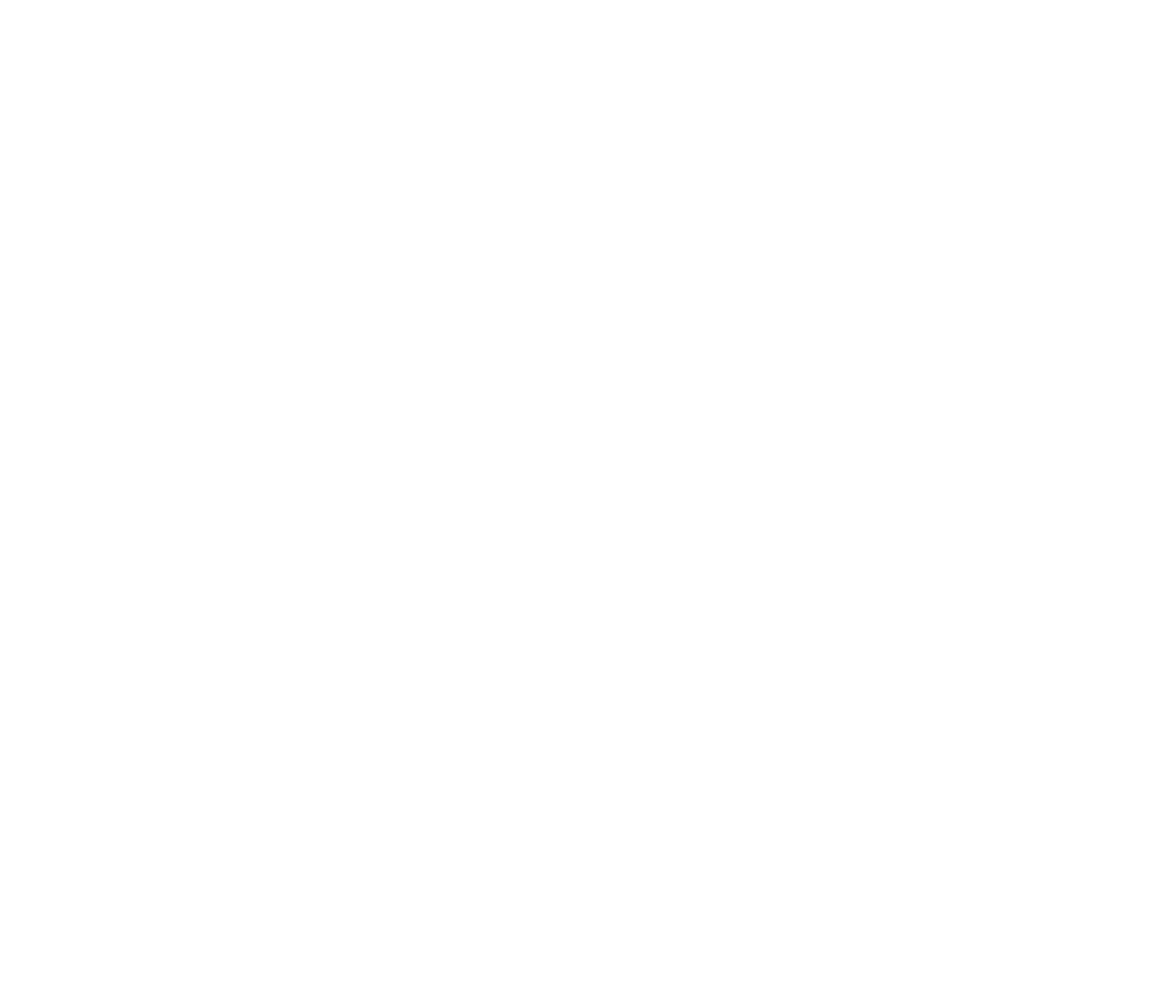
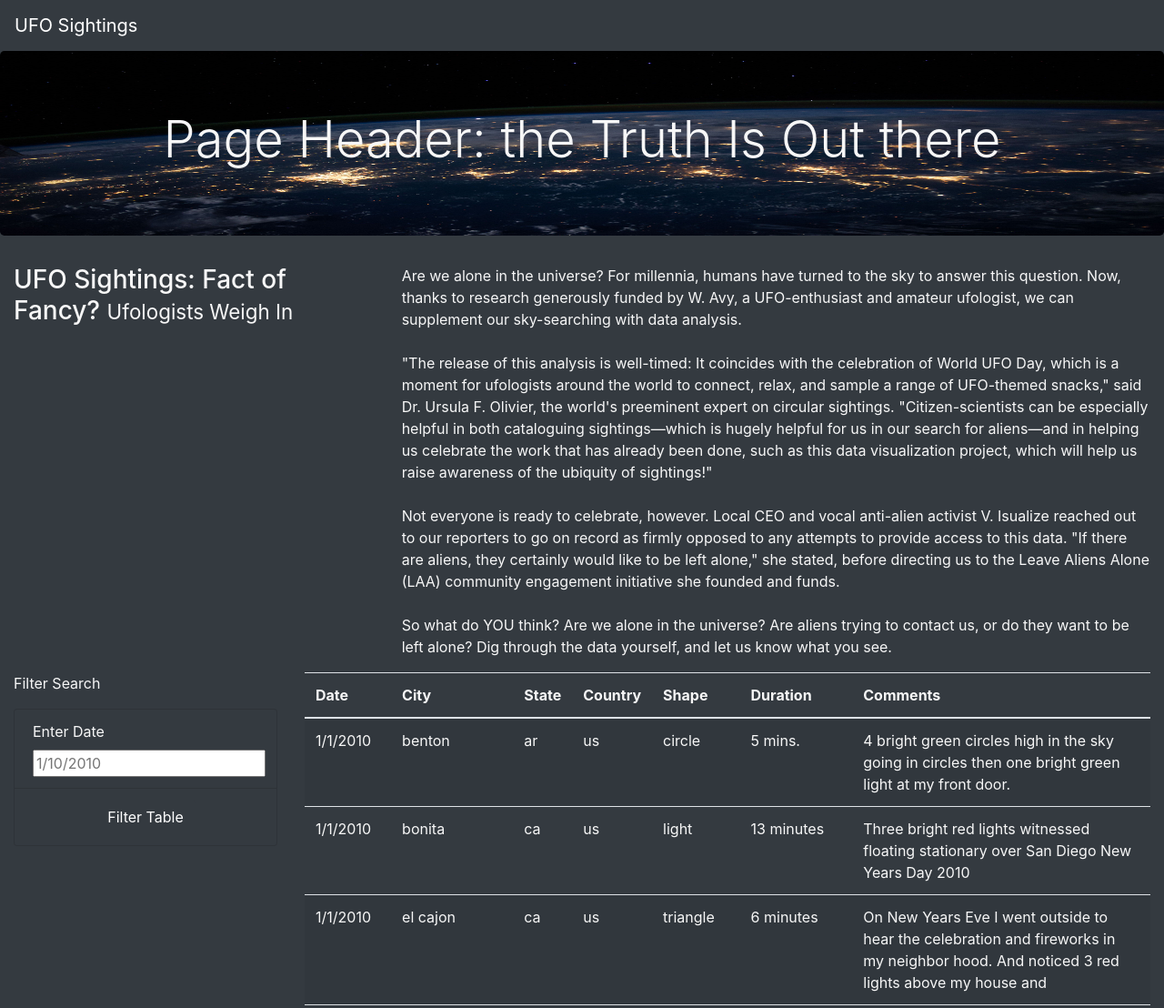
Before and after one commit to bksuro/UFOs, a plain HTML site: page index.html in a window 1280 px wide. Shown: the top 1108 px of the page at 91% size. Before the commit the page ends 800 px from the top, so only its background shows below. Drawn offline with nearby package versions, Linux system fonts and the light colour scheme.

Commit message:
Final page for module

```diff
--- a/index.html
+++ b/index.html
@@ -1 +1,86 @@
-<! -- -->
+<!DOCTYPE html>
+<html lang="en">
+  <head>
+    <meta charset="UTF-8" />
+	<meta name="viewport" content="width=device-width, initial-scale=1.0" />
+    <meta http-equiv="X-UA-Compatible" content="ie=edge" />
+    <title>UFO finder</title>
+	<link
+      rel="stylesheet"
+      href="https://maxcdn.bootstrapcdn.com/bootstrap/4.0.0/css/bootstrap.min.css"
+      integrity="sha384-Gn5384xqQ1aoWXA+058RXPxPg6fy4IWvTNh0E263XmFcJlSAwiGgFAW/dAiS6JXm"
+      crossorigin="anonymous"
+    />
+	<link rel="stylesheet" href="static/css/style.css">
+  </head>
+  <body class="bg-dark">
+    <div class="wrapper">
+		<nav class="navbar navbar-dark bg-dark navbar-expand-lg">
+            <a class="navbar-brand" href="index.html">UFO Sightings</a>
+        </nav>
+
+		<div class="jumbotron">
+		    <h1 class="display-4">Page Header: the Truth Is Out there</h1>
+		</div>
+
+		<div class="container-fluid">
+		    <div class="row">
+			    <div class="col-md-4">
+			        <h3>UFO Sightings: Fact of Fancy? <small>Ufologists Weigh In</small></h3>
+			    </div>
+			    <div class="col-md-8">
+			        <p>
+				    Are we alone in the universe? For millennia, humans have turned to the sky to answer this question. Now, thanks to research generously funded by W. Avy, a UFO-enthusiast and amateur ufologist, we can supplement our sky-searching with data analysis.<br><br>"The release of this analysis is well-timed: It coincides with the celebration of World UFO Day, which is a moment for ufologists around the world to connect, relax, and sample a range of UFO-themed snacks," said Dr. Ursula F. Olivier, the world's preeminent expert on circular sightings. "Citizen-scientists can be especially helpful in both cataloguing sightings—which is hugely helpful for us in our search for aliens—and in helping us celebrate the work that has already been done, such as this data visualization project, which will help us raise awareness of the ubiquity of sightings!"<br><br>Not everyone is ready to celebrate, however. Local CEO and vocal anti-alien activist V. Isualize reached out to our reporters to go on record as firmly opposed to any attempts to provide access to this data. "If there are aliens, they certainly would like to be left alone," she stated, before directing us to the Leave Aliens Alone (LAA) community engagement initiative she founded and funds.<br><br>So what do YOU think? Are we alone in the universe? Are aliens trying to contact us, or do they want to be left alone? Dig through the data yourself, and let us know what you see.
+
+			        </p>
+			    </div>
+		    </div>
+		</div>
+
+		<div class="container-fluid">
+		    <div class="row">
+
+				<div class="col-md-3">
+					<form class="bg-dark" style="font-family: inherit; font-size: 1rem;">
+						<p>Filter Search</p>
+						<ul class="list-group bg-dark" style="font-family: inherit; font-size: 1rem;">
+							<li class="list-group-item bg-dark" style="font-family: inherit; font-size: 1rem;">
+								<label for="date">Enter Date</label>
+								<input type="text" placeholder="1/10/2010" id="datetime" />
+							</li>
+							<li class="list-group-item bg-dark" style="font-family: inherit; font-size: 1rem; text-align: center;">
+								<button id="filter-btn" type="button" class="btn btn-dark" style="font-family: inherit; font-size: 1rem;">
+								    Filter Table
+								</button>
+							</li>
+						</ul>
+					</form>
+				</div>
+
+				<div class="col-md-9">
+					<table class="table table-striped">
+						<thead>
+							<tr>
+							<!-- <th></th> -->
+								<th>Date</th>
+								<th>City</th>
+								<th>State</th>
+								<th>Country</th>
+								<th>Shape</th>
+								<th>Duration</th>
+								<th>Comments</th>
+							</tr>
+						</thead>
+						<tbody></tbody>
+					</table>
+				</div>
+
+			</div>
+		</div>
+
+	</div> <!-- End Wrapper -->
+	<script src="https://cdnjs.cloudflare.com/ajax/libs/d3/4.11.0/d3.js"></script>
+    <script src="static/js/data.js"></script>
+    <script src="static/js/app.js"></script>
+  </body>
+</html>
--- a/static/css/style.css
+++ b/static/css/style.css
@@ -1 +1,10 @@
-css
+body {
+
+  color: #f7f7f7;
+}
+
+.jumbotron {
+  background-image: url("../images/nasa.jpg");
+  background-size: 100% 100%;
+  text-align: center;
+}
```
Also changed, not shown: static/js/ufo_starterCode.js (added, +66 -0 lines), static/images/nasa.jpg (added).
